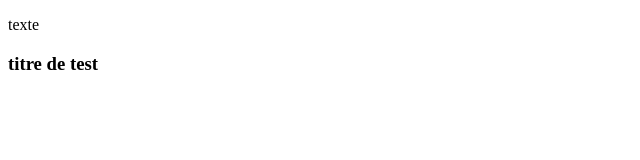
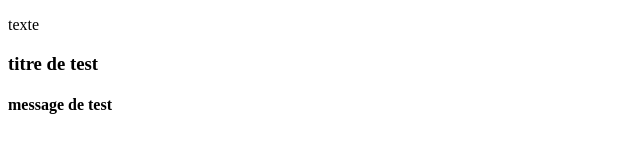
Before and after one commit to patboost/test, a plain HTML site: page index.htm in a window 1280 px wide. Shown: the whole page, without its empty margins (0-640 px from the left). Drawn offline with Linux system fonts and the light colour scheme.

Commit message:
modif1 dans branche Dev1

```diff
--- a/index.htm
+++ b/index.htm
@@ -11,6 +11,7 @@
     <div class="test">
         <p>texte </p>
         <h3>titre de test</h3>
+        <h4>message de test</h4>
     </div>
 </body>
 </html>
```
